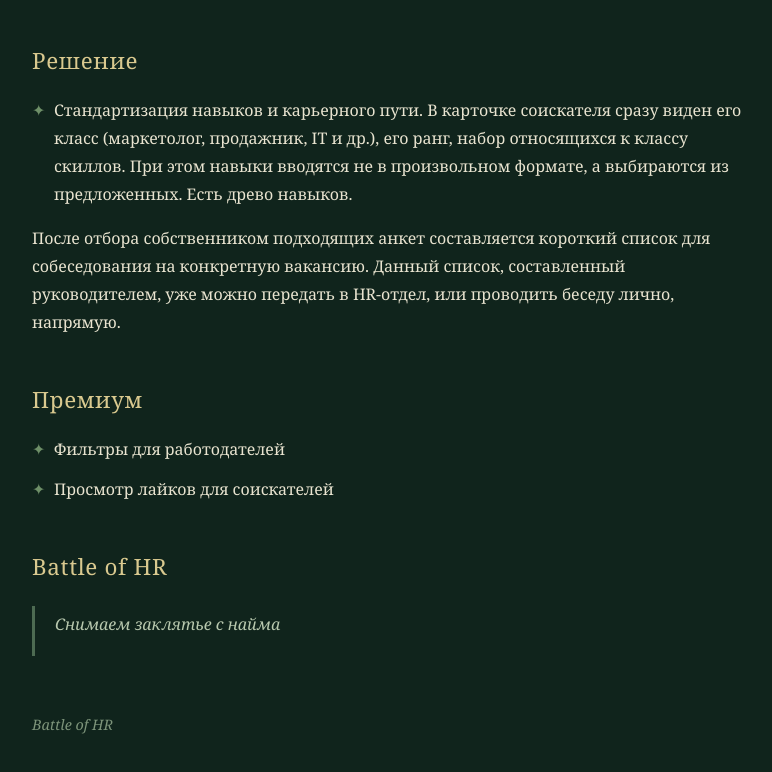
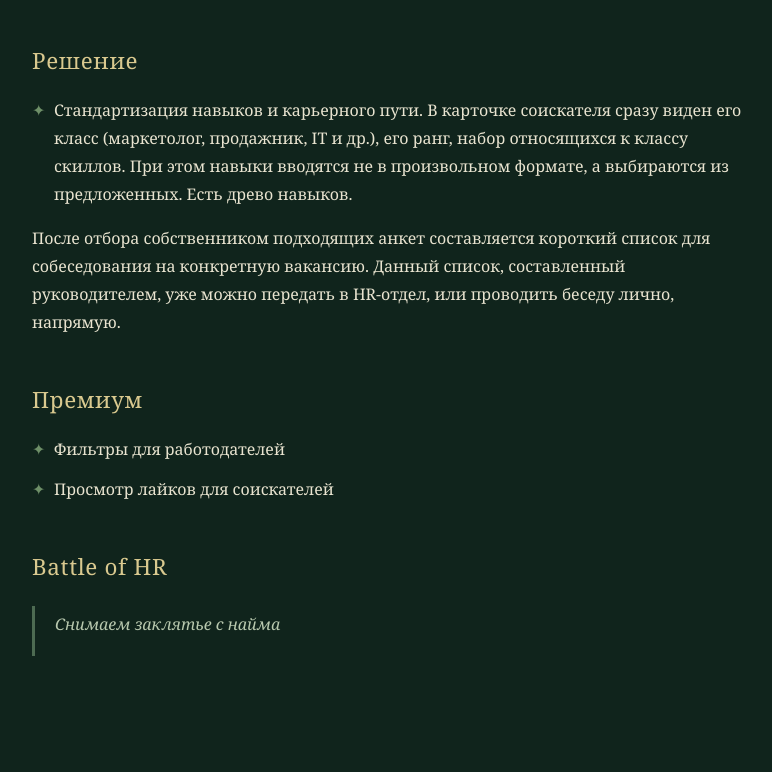
Before and after one commit to pyro-zp/battleofhr, a plain HTML site: page index.html in a window 1280 px wide. Shown: the part 928-1700 px from the top of the page, without its empty margins (248-1020 px from the left). Drawn offline with Linux system fonts and the light colour scheme.

Commit message:
Remove footer paragraph from index.html
Removed footer paragraph from the HTML document.

```diff
--- a/index.html
+++ b/index.html
@@ -149,8 +149,6 @@
     <p>Снимаем заклятье с найма</p>
   </blockquote>
 
-  <p class="footer">Battle of HR</p>
-
 </div>
 </body>
 </html>
```
